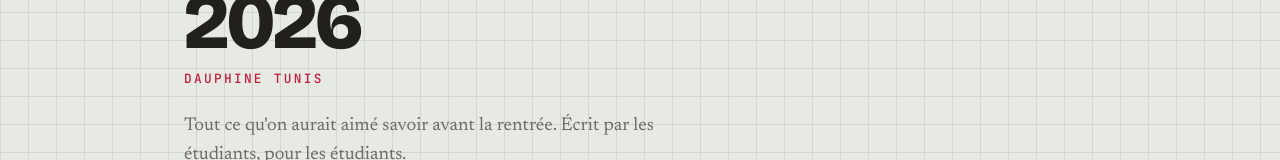
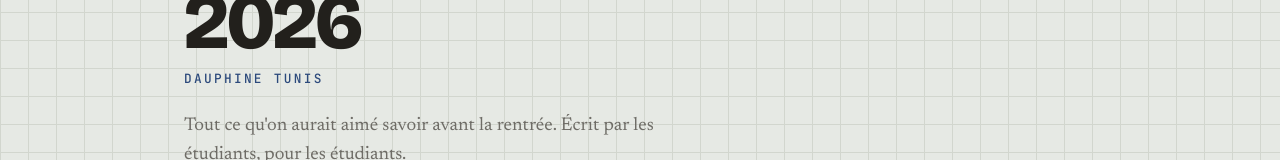
Before and after one commit to Skanderfarhat6/guide-survie, a plain HTML site: page index.html in a window 1280 px wide. Shown: the part 156-316 px from the top of the page. Drawn offline with nearby package versions, Linux system fonts and the light colour scheme.

Commit message:
Change accent color from #C41E3A to #2C4A7C

```diff
--- a/css/style.css
+++ b/css/style.css
@@ -1,7 +1,7 @@
 @import url('https://fonts.googleapis.com/css2?family=Bricolage+Grotesque:opsz,wght@12..96,400..800&family=JetBrains+Mono:wght@400;500&family=Newsreader:opsz,wght@6..72,300..500&display=swap');
 :root {
   --couleur-fond: #E6E9E4;
-  --couleur-accent: #C41E3A;
+  --couleur-accent: #2C4A7C;
   --couleur-carte: #FBFAF7;
   --couleur-texte: #22201C;
   --couleur-discret: #6E6C66;
```
